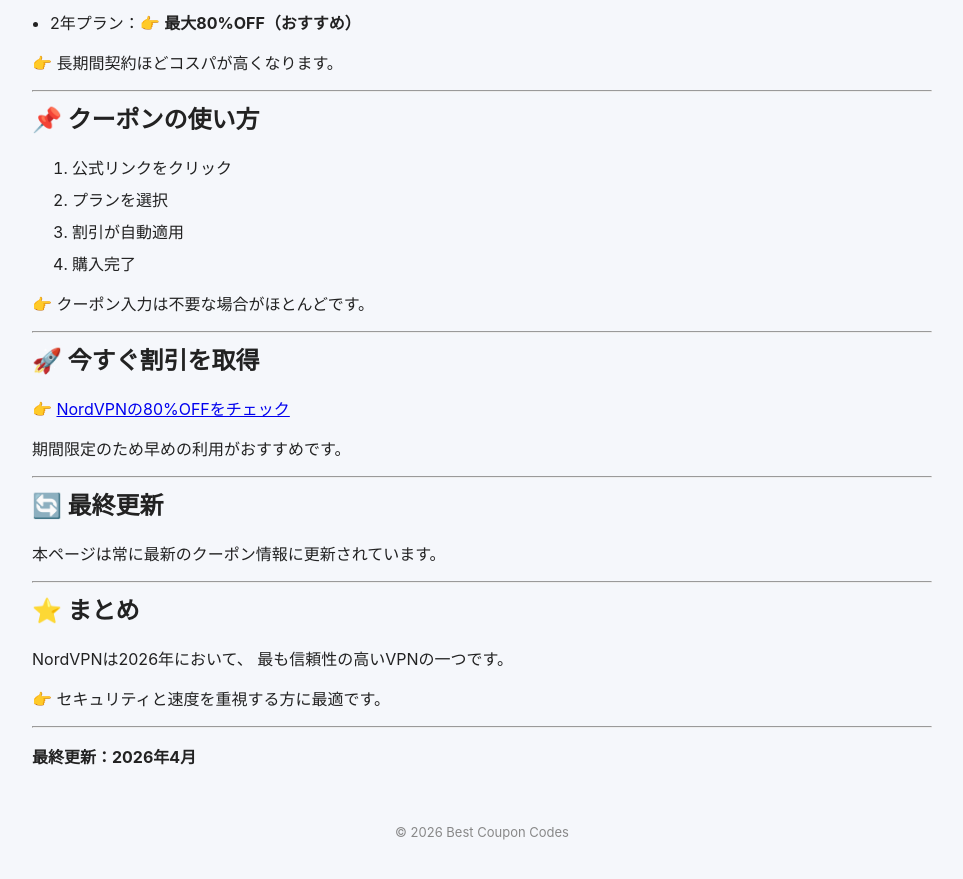
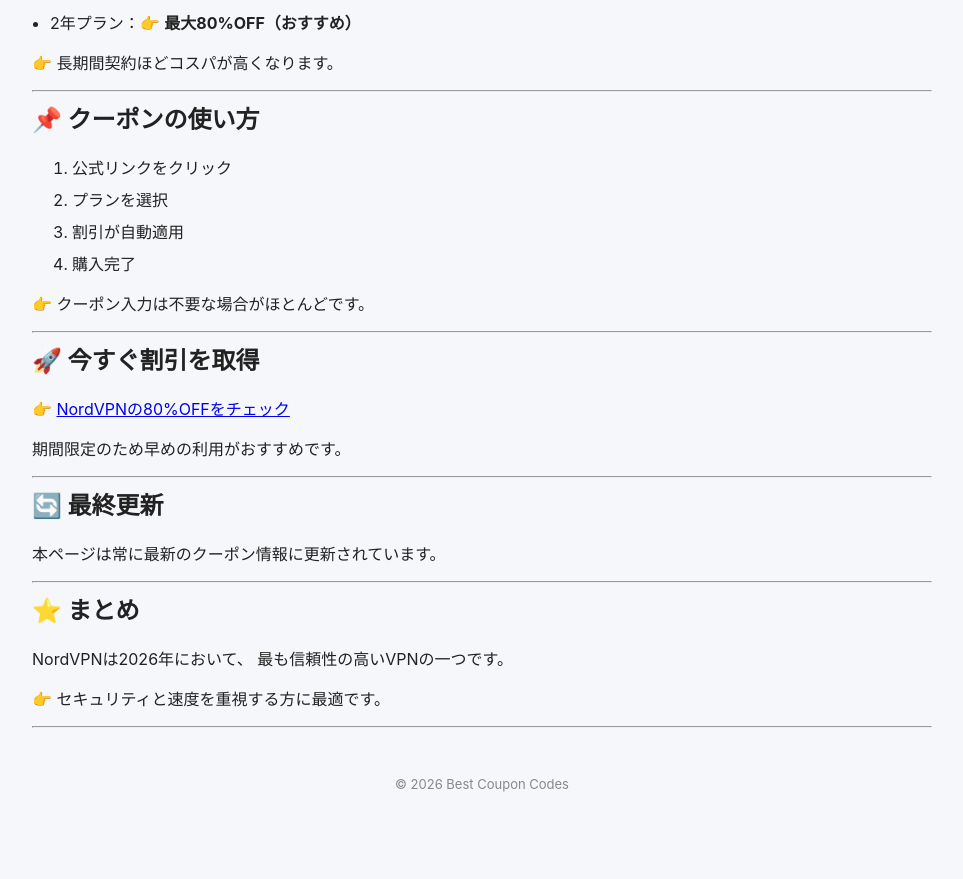
Before and after one commit to BestCouponCodes/best-coupon-codes, a Jekyll site: the page built from nordvpn-coupon-code-ja.md, in a window 1280 px wide and 900 px high, scrolled down 1569 px. Shown: the top 879 px of the window, without its empty margins (158-1121 px from the left). Built offline with Jekyll 4.4.1, drawn with Linux system fonts in a browser that asks for light colours; after the commit the page ends 2421 px from its top, so only the background shows below that.

Commit message:
Remove last updated date from nordvpn-coupon-code-ja.md
Removed the last updated date from the document.

```diff
--- a/nordvpn-coupon-code-ja.md
+++ b/nordvpn-coupon-code-ja.md
@@ -112,5 +112,3 @@ NordVPNは2026年において、
 👉 セキュリティと速度を重視する方に最適です。
 
 ---
-
-**最終更新：2026年4月**
```
